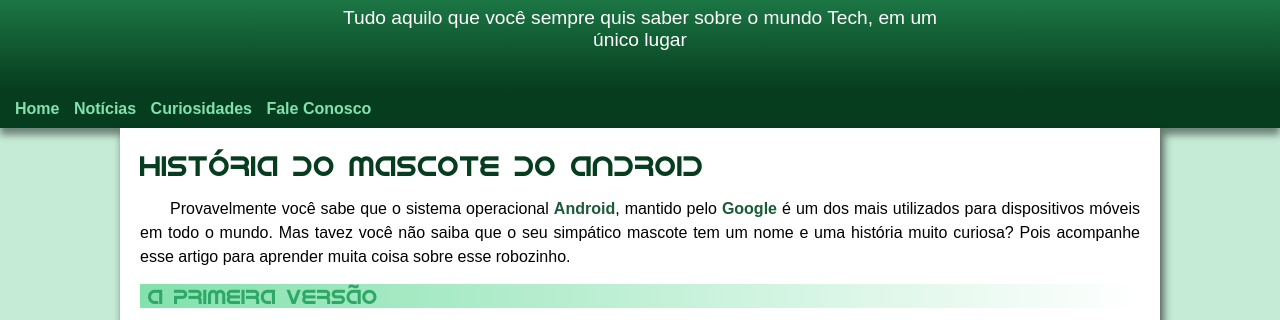
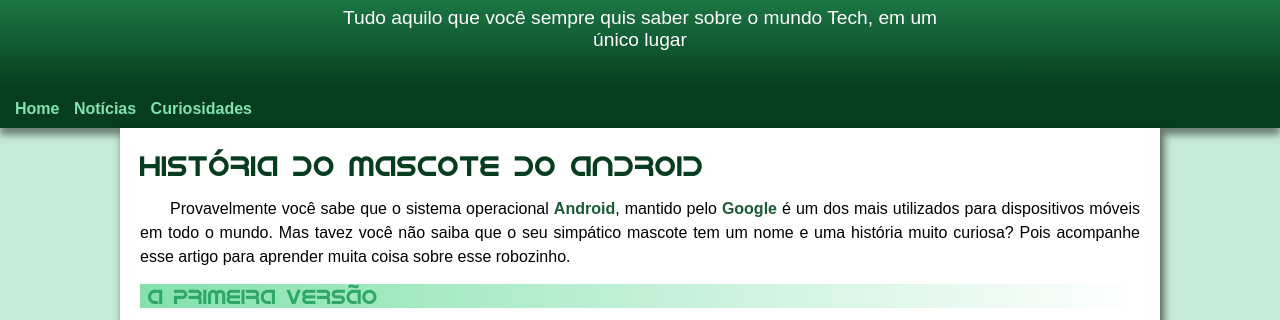
Before and after one commit to joaovictor0902/projeto-android, a plain HTML site: page index.html in a window 1280 px wide. Shown: the part 80-400 px from the top of the page. Drawn offline with Linux system fonts and the light colour scheme.

Commit message:
padding corrigido

```diff
--- a/Style/style.css
+++ b/Style/style.css
@@ -57,7 +57,8 @@ header p{
     max-width: 600px;
     padding-left: 10px;
     padding-right: 10px;
-    margin: auto;
+    padding-bottom: 30px;
+    margin: 0 auto;
 }
 
 nav{
--- a/index.html
+++ b/index.html
@@ -17,7 +17,6 @@
         <a href="#">Home</a>
         <a href="#">Notícias</a>
         <a href="#">Curiosidades</a>
-        <a href="#">Fale Conosco</a>
     </nav>
     <main>
         <article>
```
